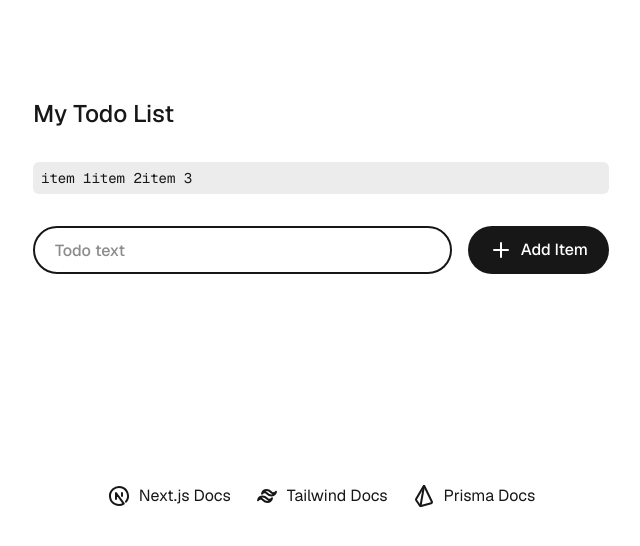
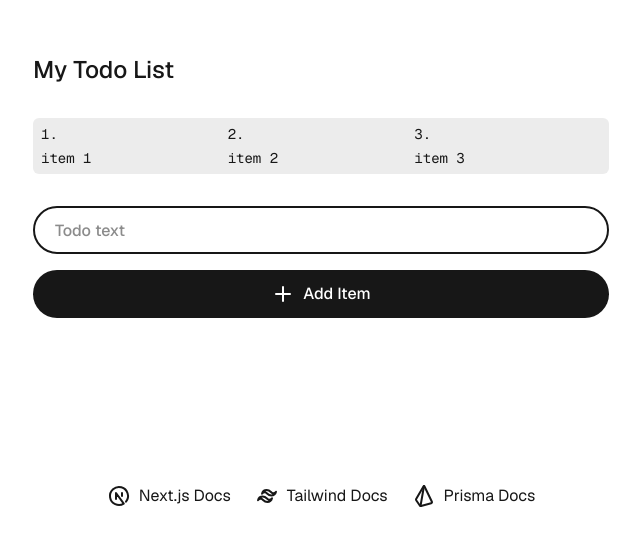
Before and after one commit to andrewtlu/odyssey-interview, a Next.js app: page / in a window 1280 px wide. Shown: the part 214-760 px from the top of the page, without its empty margins (319-959 px from the left). Built offline with nearby package versions, Linux system fonts and the light colour scheme.

Commit message:
Completion of Task 1

```diff
--- a/src/app/Todo/TodoList.tsx
+++ b/src/app/Todo/TodoList.tsx
@@ -27,14 +27,15 @@ export const TodoList = ({ initialTodos }: { initialTodos?: TodoItem[] }) => {
   return (
     <>
       <div className="font-medium text-2xl">My Todo List</div>
-      {/* TODO: fix me! (task 1) */}
+      {}
       <ul className="font-mono list-inside list-decimal text-sm/6 text-center sm:text-left bg-content w-full px-2 py-1 rounded-md flex flex-row">
-        {todos.map((val) => (
-          // TODO: fix me! (task 1)
-          <Todo {...val} />
+        {todos.map((todo, i) => (
+          <li key={todo.id ?? `todo-${i}`} className="w-full">
+          <Todo {...todo} />
+          </li>
         ))}
       </ul>
-      <div className="flex gap-4 items-center flex-col sm:flex-row w-full">
+      <div className="flex flex-col gap-4 w-full items-stretch">
         <input
           placeholder="Todo text"
           className="rounded-full border-solid border-2 font-medium text-sm sm:text-base h-10 sm:h-12 px-4 sm:px-5 sm:w-auto bg-background text-foreground grow"
```
